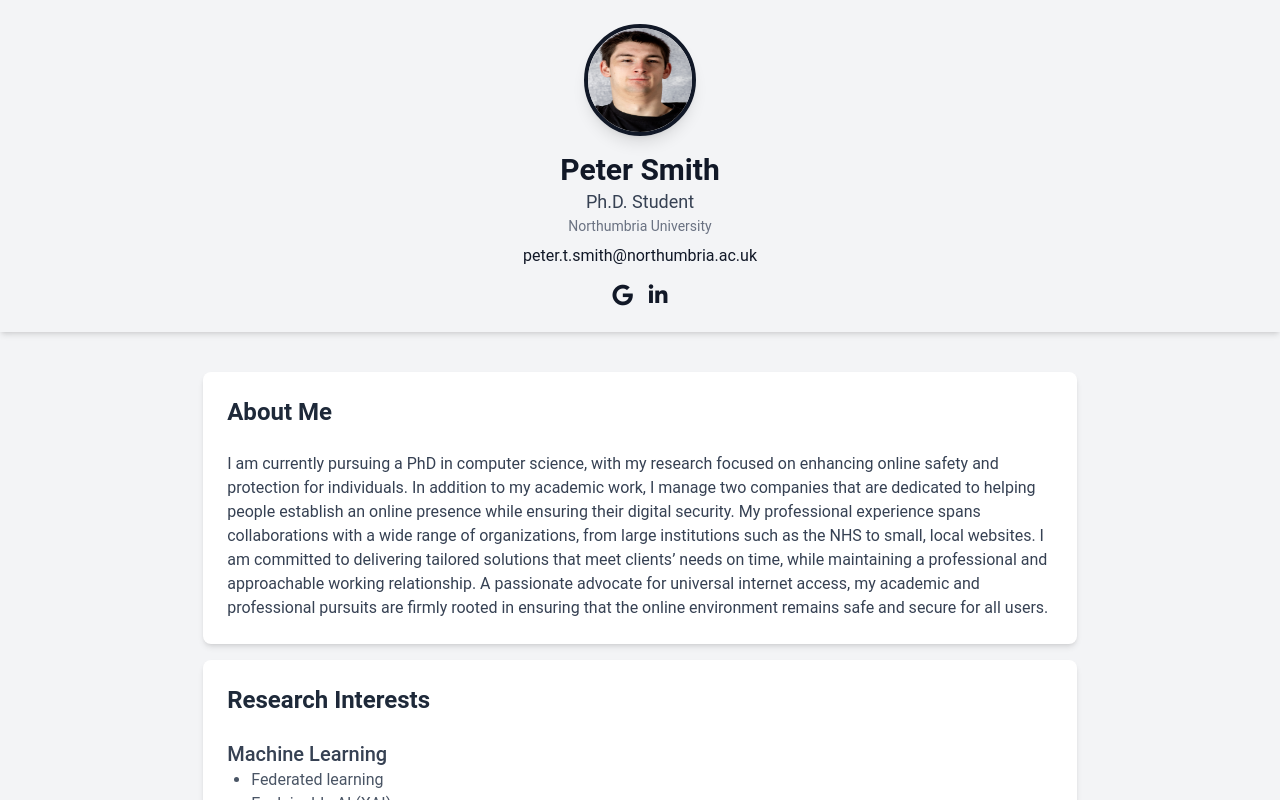
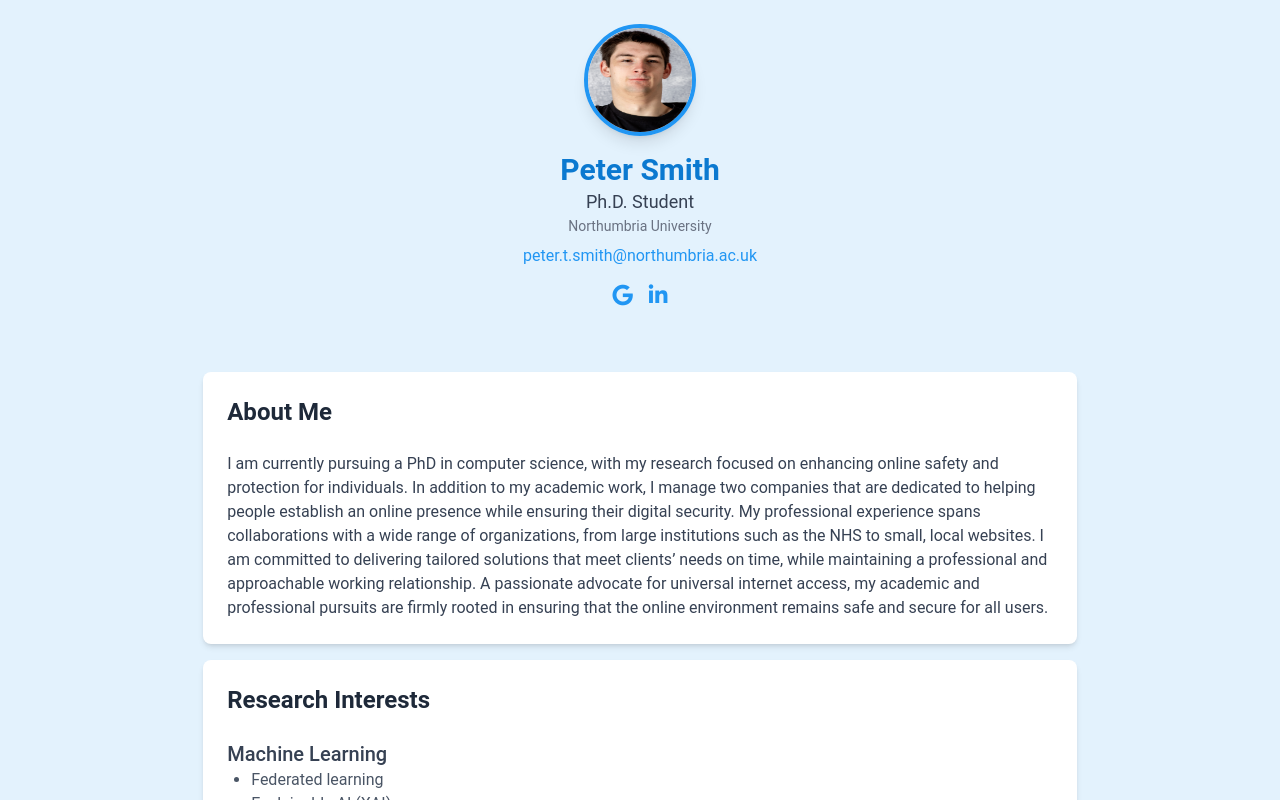
Before and after one commit to PeterTSmith1997/About-peter, a React (Vite) app: page / in a window 1280 px wide. Shown: the top 800 px of the page. Built offline with nearby package versions, Linux system fonts and the light colour scheme.

Commit message:
Update index.css

```diff
--- a/src/index.css
+++ b/src/index.css
@@ -1,6 +1,6 @@
 @import "tailwindcss";
 
-:root {
+@theme {
   --color-primary-light: #e3f2fd; /* Light Blue */
   --color-primary: #2196f3; /* Primary Blue */
   --color-primary-dark: #0b79d0; /* Dark Blue */
```
